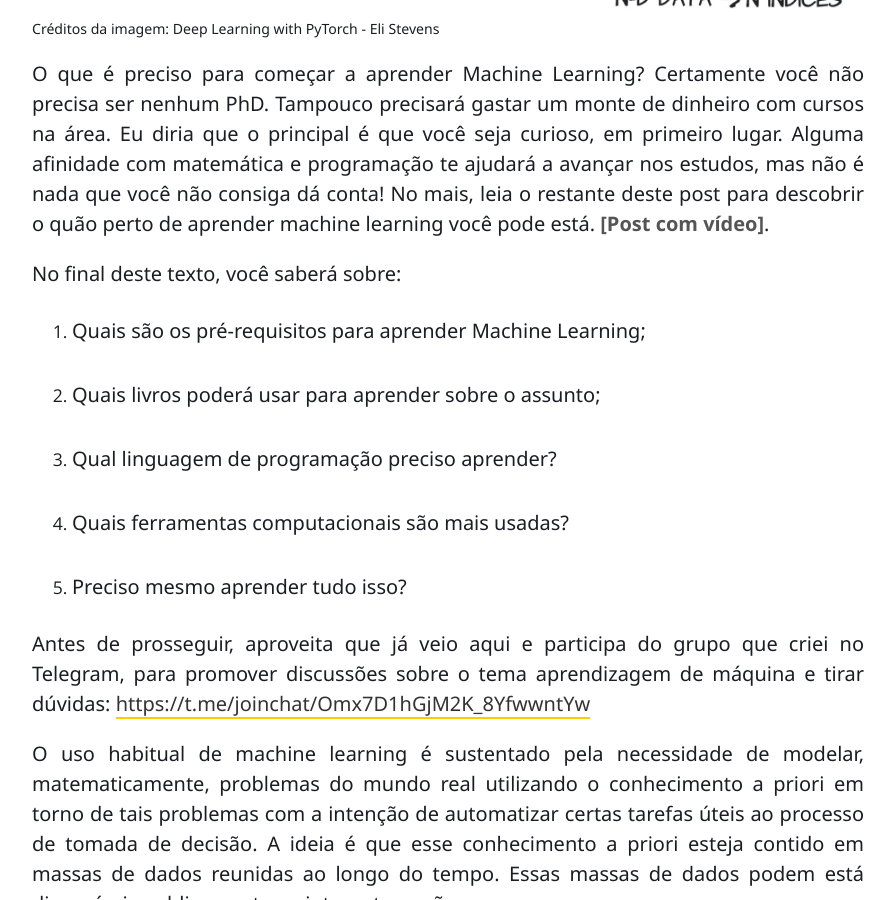
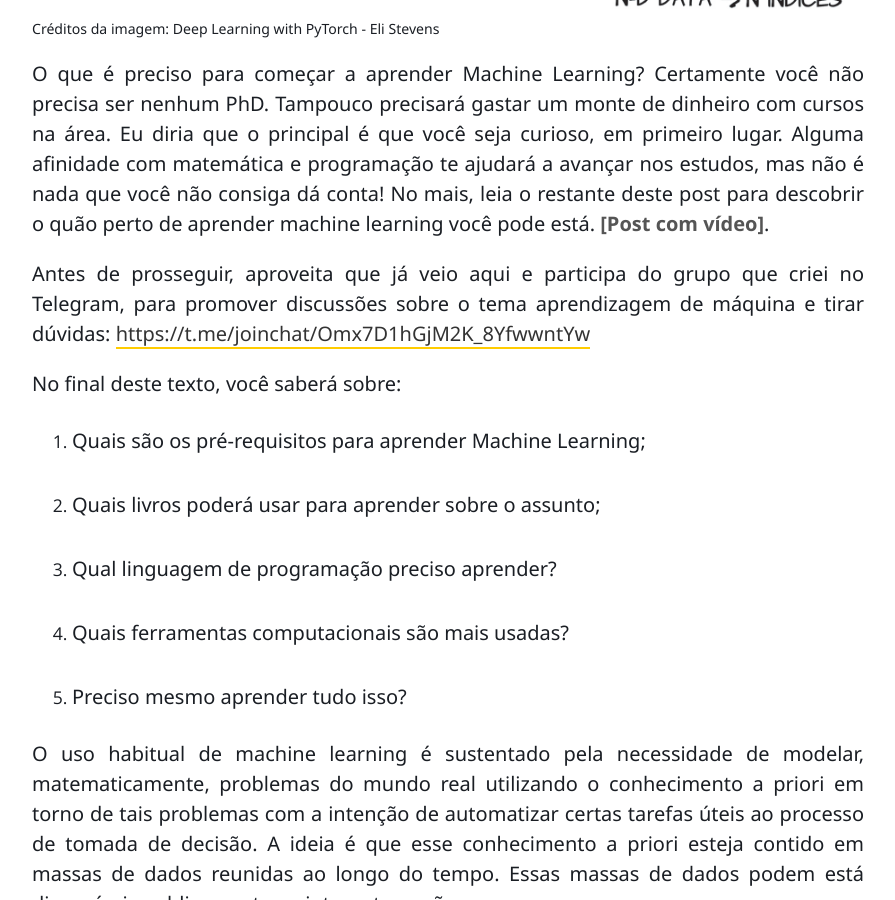
Before and after one commit to luisfredgs/luisfredgs.github.io, a Jekyll site: the page built from _posts/2018-01-18-dicas-para-aprender-machine-learning.md, in a window 1280 px wide and 900 px high, scrolled down 932 px. Shown: the whole window, without its empty margins (192-1087 px from the left). Built offline with Jekyll 4.4.1, drawn with Linux system fonts in a browser that asks for light colours; comment, search, counter and statistics services are not loaded; part of the change alters nothing that is shown.

```diff
--- a/_posts/2018-01-18-dicas-para-aprender-machine-learning.md
+++ b/_posts/2018-01-18-dicas-para-aprender-machine-learning.md
@@ -13,6 +13,8 @@ Créditos da imagem: Deep Learning with PyTorch - Eli Stevens
 
 O que é preciso para começar a aprender Machine Learning? Certamente você não precisa ser nenhum PhD. Tampouco precisará gastar um monte de dinheiro com cursos na área. Eu diria que o principal é que você seja curioso, em primeiro lugar. Alguma afinidade com matemática e programação te ajudará a avançar nos estudos, mas não é nada que você não consiga dá conta! No mais, leia o restante deste post para descobrir o quão perto de aprender machine learning você pode está. **[Post com vídeo]**.
 
+Antes de prosseguir, aproveita que já veio aqui e participa do grupo que criei no Telegram, para promover discussões sobre o tema aprendizagem de máquina e tirar dúvidas: [https://t.me/joinchat/Omx7D1hGjM2K_8YfwwntYw](https://t.me/joinchat/Omx7D1hGjM2K_8YfwwntYw)
+
 No final deste texto, você saberá sobre:
 
 1. Quais são os pré-requisitos para aprender Machine Learning;
@@ -24,8 +26,6 @@ No final deste texto, você saberá sobre:
 1. Quais ferramentas computacionais são mais usadas?
 
 1. Preciso mesmo aprender tudo isso?
-
-Antes de prosseguir, aproveita que já veio aqui e participa do grupo que criei no Telegram, para promover discussões sobre o tema aprendizagem de máquina e tirar dúvidas: [https://t.me/joinchat/Omx7D1hGjM2K_8YfwwntYw](https://t.me/joinchat/Omx7D1hGjM2K_8YfwwntYw)
 
 O uso habitual de machine learning é sustentado pela necessidade de modelar, matematicamente, problemas do mundo real utilizando o conhecimento a priori em torno de tais problemas com a intenção de automatizar certas tarefas úteis ao processo de tomada de decisão. A ideia é que esse conhecimento a priori esteja contido em massas de dados reunidas ao longo do tempo. Essas massas de dados podem está disponíveis publicamente na internet, ou não.
 
```
